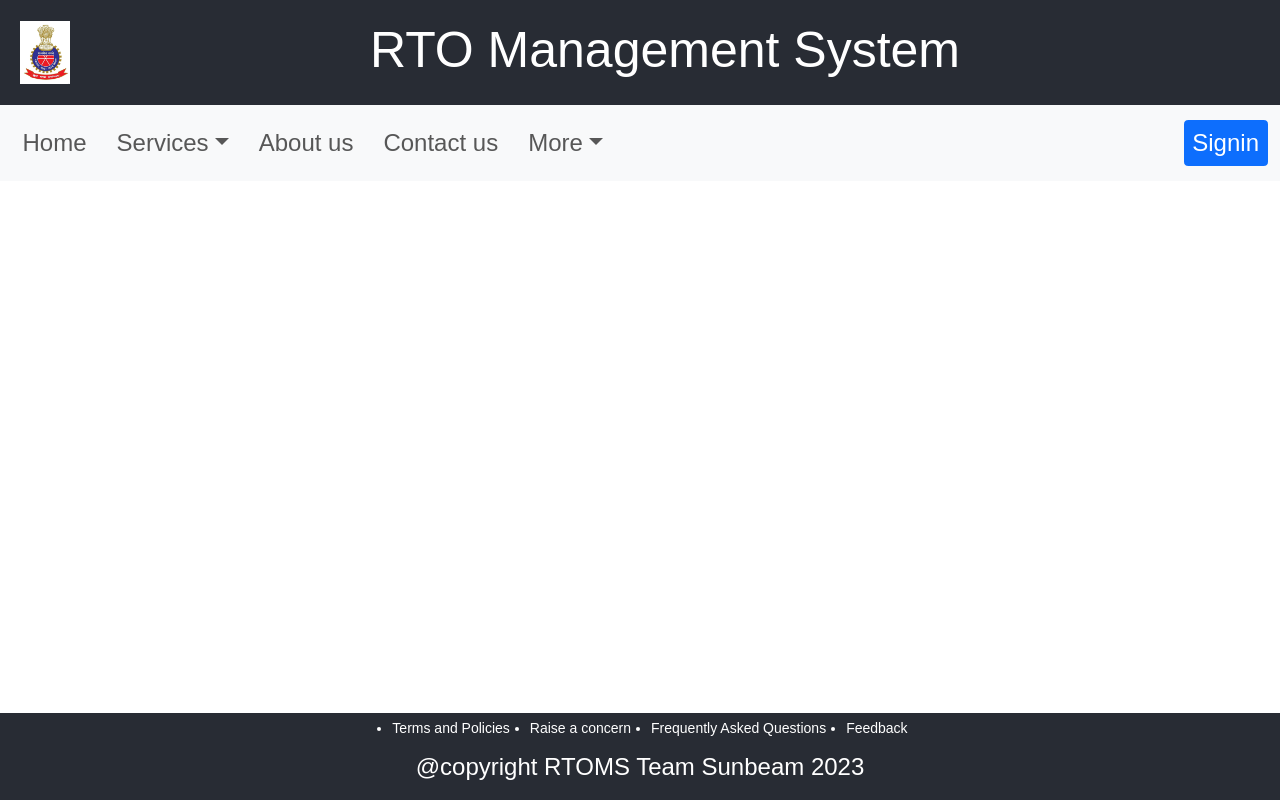
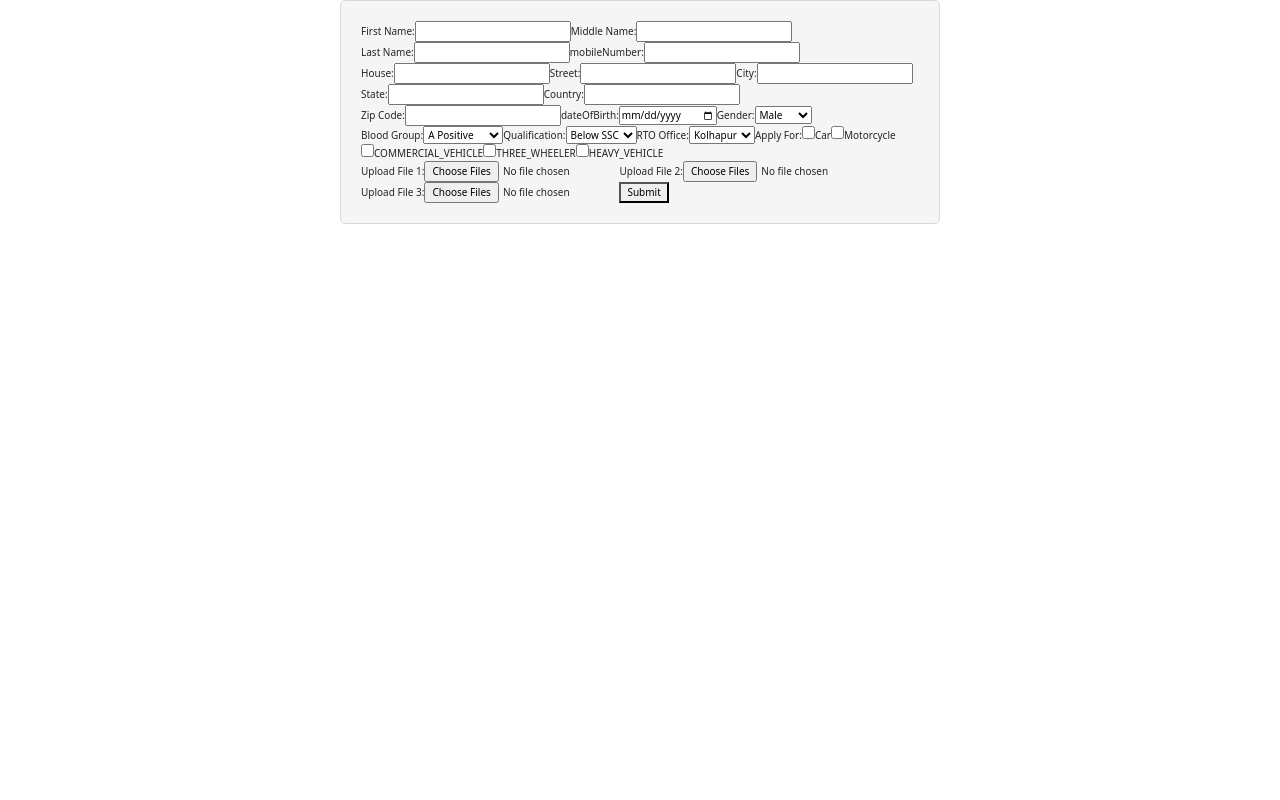
Before and after one commit to rtomssunbeam/rtoms-frontend, a React (Create React App) app in the folder RTO_MS/: page /Aboutus in a window 1280 px wide. Built offline with nearby package versions, Linux system fonts and the light colour scheme.

Commit message:
some changes in signin func

```diff
--- a/RTO_MS/src/ExtraPages/LearnerLicenseApplicationForm.jsx
+++ b/RTO_MS/src/ExtraPages/LearnerLicenseApplicationForm.jsx
@@ -343,7 +343,7 @@ const LearnerLicenseApplicationForm = () => {
 
     return (
         <div className='StyledBox'>
-            <StyledForm
+            {/* <StyledForm
                 name="basic"
                 labelCol={{
                     span: 8,
@@ -357,7 +357,7 @@ const LearnerLicenseApplicationForm = () => {
                 // onFinish={handleFormSubmit}
                 // onFinishFailed={handleFailure}
                 autoComplete="off"
-            >
+            > */}
                 <form onSubmit={handleSubmit}>
                     <label>
                         First Name:
@@ -649,7 +649,7 @@ const LearnerLicenseApplicationForm = () => {
 
                     <button type="submit">Submit</button>
                 </form>
-            </StyledForm>
+            {/* </StyledForm> */}
 
         </div>
     );
--- a/RTO_MS/src/index.js
+++ b/RTO_MS/src/index.js
@@ -10,8 +10,8 @@ import LearnerLicenseApplicationForm from './ExtraPages/LearnerLicenseApplicatio
 const root = ReactDOM.createRoot(document.getElementById('root'));
 root.render(
   <BrowserRouter>
-    <App />
-    {/* <LearnerLicenseApplicationForm /> */}
+    {/* <App /> */}
+    <LearnerLicenseApplicationForm />
     {/* <DoLogin /> */}
   </BrowserRouter>
 );
```
